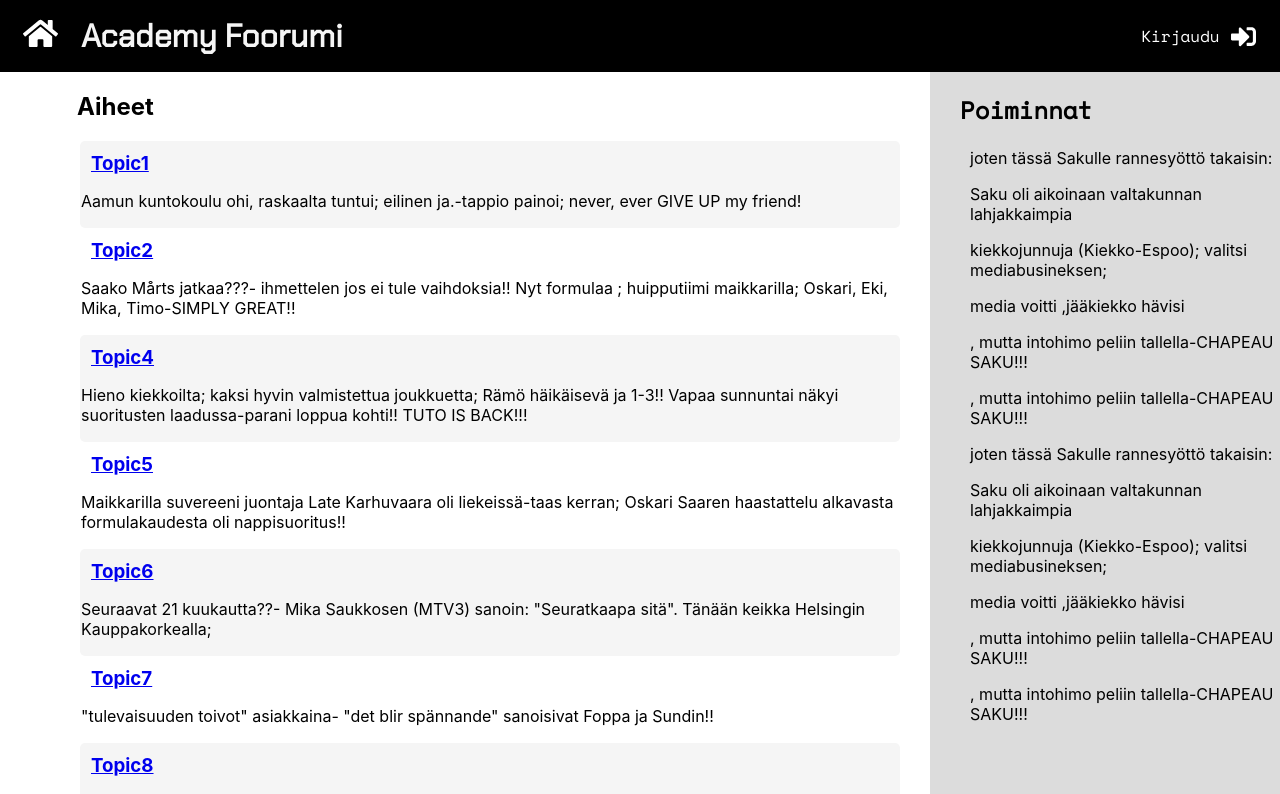
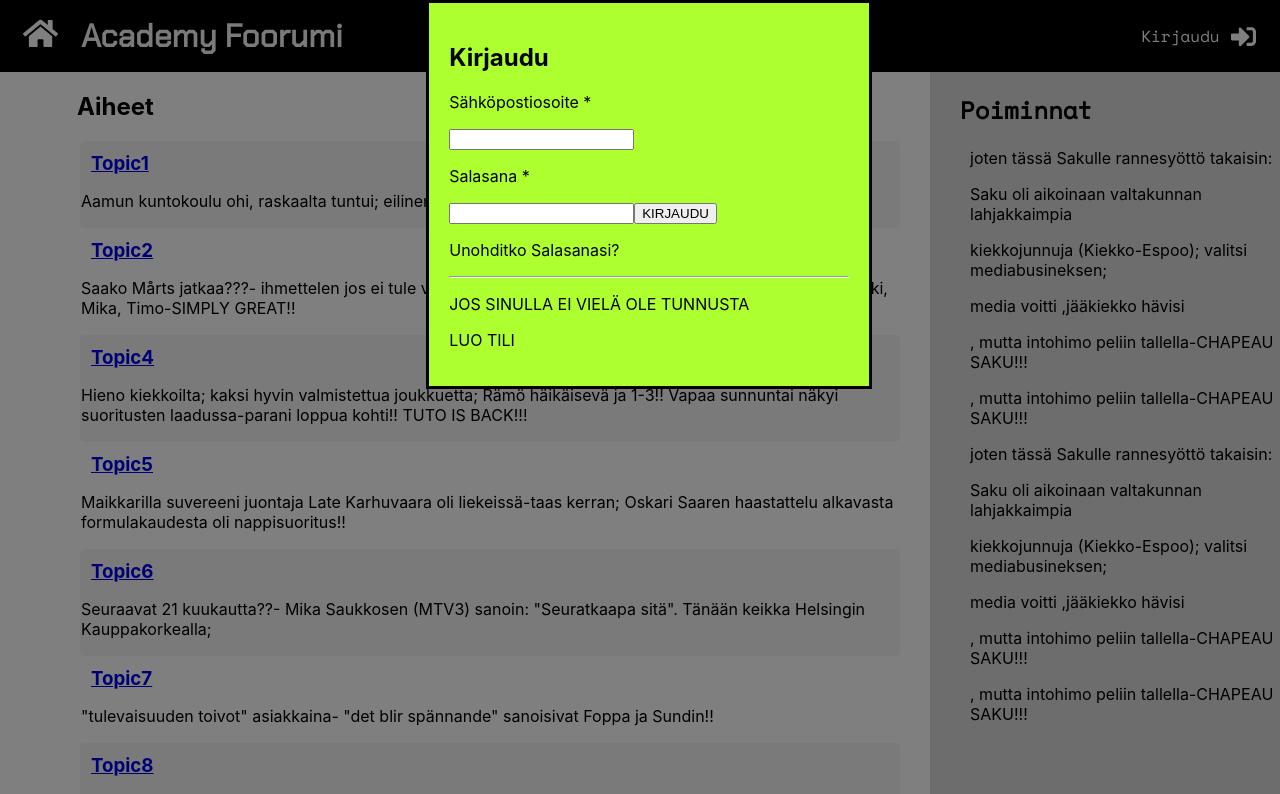
Before and after one commit to PekkaN/ForumFront, a React (Create React App) app: page / in a window 1280 px wide. Shown: the top 794 px of the page. Built offline with nearby package versions, Linux system fonts and the light colour scheme.

Commit message:
joku sign in härdelli tehty

```diff
--- a/src/App.js
+++ b/src/App.js
@@ -16,7 +16,6 @@ const App = () => {
           <Navbar/>
           <div className="PageLayout">
               <Sidebar className="SideBar"/>
-
               <Switch>
                   <Route exact path="/" component={FrontPage}/>
                   <Route path="/threads" component={AllThreadsPage}/>
--- a/src/Apps.css
+++ b/src/Apps.css
@@ -80,6 +80,28 @@ body {
   width: 25px;
   float:right;
 }
+.LoginPage {
+
+}
+.logInFieldBackground {
+  position:absolute;
+  opacity: 50%;
+  z-index: 10;
+  background-color: black;
+  width: 100%;
+  height: 100%;
+}
+.LogInForm{
+  position: absolute;
+  z-index: 15;
+  display: block;
+  margin: auto 33.3%;
+  width: 400px;
+  border-style: solid;
+  border-color: black;
+  padding: 20px;
+  background-color: greenyellow;
+}
 .TopicsList{
   list-style:none;
   min-width: auto;
@@ -99,9 +121,7 @@ body {
   margin-right: 30px;
   margin-left: 40px;
 }
-.CommentBoxContainer {
 
-}
 
 .CommentBoxForm{
 
@@ -126,9 +146,6 @@ body {
   border: none;
 }
 
-.ForumUserHeader{
-
-}
 .UserNameField{
   margin: auto;
   width: 800px;
--- /dev/null
+++ b/src/LogInForm.js
@@ -0,0 +1,31 @@
+import ReactDOM from 'react-dom';
+import React, {Component} from 'react';
+import './Apps.css';
+
+
+const Button = (props)=><button onClick={props.clickHandle} className = {props.className}>{props.name}<img src={props.src} className= {props.imageClass}/></button>
+const TextInput = (props) =><input name={props.name} className = {props.className}/>
+
+
+
+const LogInForm =(props)=> {
+    return (
+        <div style={props.hiddenOrNot} className='LoginPage'>
+        <div className= 'logInFieldBackground'></div>
+        <form className='LogInForm'>
+           <h2>Kirjaudu</h2>
+            <p>Sähköpostiosoite <span>*</span></p>
+            <TextInput className = 'EmailField' name = "Email"/>
+            <p>Salasana <span>*</span></p>
+            <TextInput className = 'PassWordField'/>
+            <Button name = 'KIRJAUDU'/>
+            <p>Unohditko Salasanasi?</p>
+            <hr></hr>
+            <p>JOS SINULLA EI VIELÄ OLE TUNNUSTA</p>
+            <p>LUO TILI</p>
+        </form>
+        </div>
+    )
+}
+
+export default LogInForm
--- a/src/Navbar.js
+++ b/src/Navbar.js
@@ -4,19 +4,33 @@ import signLogo from "./sign-in-alt-solid.svg";
 import homeLogo from './home-solid.svg';
 import Topic from "./Topic";
 import {Link} from "react-router-dom";
+import LogInForm from "./LogInForm";
 
 const MainHeader = (props)=> <h1 className={props.className}>{props.text}</h1>
 const Button = (props)=><button onClick={props.clickHandle} className = {props.className}>{props.name}<img src={props.src} className= {props.imageClass}/></button>
 const goToHome = () => window.location='/'
 
+const LogInHidden = () =>{
+    const hiddenState = {visibility: 'hidden'}
+    return <LogInForm hiddenOrNot={hiddenState}/>
+}
+
+const LoginVisible = () => {
+    const visibleState = {visibility: 'visible'}
+    return <LogInForm hiddenOrNot={visibleState}/>
+}
+
     const Navbar = () => {
 
         return (
+            <div>
+                <LogInForm/>
             <div className='Nav'>
                 <Button className='HomeButton' src={homeLogo} imageClass='HomeLogo' clickHandle = {goToHome}/>
                 <MainHeader className='MainHeader' text='Academy Foorumi'/>
                 <Button className='LoginButton' name='Kirjaudu' src={signLogo} imageClass='signInLogo'/>
             </div>
+            </div>
         )
     }
 
--- a/src/SingleThreadPage.js
+++ b/src/SingleThreadPage.js
@@ -3,6 +3,8 @@ import React, {Component} from 'react';
 import './Apps.css';
 import signInLogo from './sign-in-alt-solid.svg';
 import homePageLogo from './home-solid.svg';
+import LogInForm from "./LogInForm";
+
 const threads = [
     {
         name: 'joten tässä Sakulle rannesyöttö takaisin:',
@@ -154,7 +156,7 @@ const comments = [
 
 const Header = (props) => <h2 className={props.className}>{props.text}</h2>
 const Button = (props)=><button className = {props.className}>{props.name}<img src={props.src} className= {props.imageClass} onClick={props.clickHandle}/></button>
-const Textarea = (props)=><input type ='textarea' name={props.name} className={props.className}/>
+const Textarea = (props)=><textarea name={props.name} className={props.className}/>
 const TextInput = (props) =><input name={props.name} className = {props.className}/>
 
 
@@ -178,8 +180,8 @@ const CommentRows = () => {
 }
 
 const CommentArea = () => <Textarea className='CommentArea' name ='Comment'/>
-const ForumUserHeader = () => <h3>Nimimerkki</h3>
-const UserNameField = () => <TextInput className = 'UserNameField' name = 'userNameField'/>
+//const ForumUserHeader = () => <h3>Nimimerkki</h3>
+//const UserNameField = () => <TextInput className = 'UserNameField' name = 'userNameField'/>
 const CommentSubmitButton = () => <Button className='CommentSubmitButton' name = 'LÄHETÄ' clickHandle={SubmitComment}/>
 const SubmitComment =()=> {
     return (
@@ -192,8 +194,6 @@ const CommentBox = () => {
         <div className='CommentBoxContainer'>
         <form className='CommentBoxForm'>
             <CommentArea/>
-            <ForumUserHeader/>
-            <UserNameField/>
             <CommentSubmitButton/>
         </form>
         </div>
```
Also changed, not shown: 1 other file (tests, documents, lock files or other folders).
